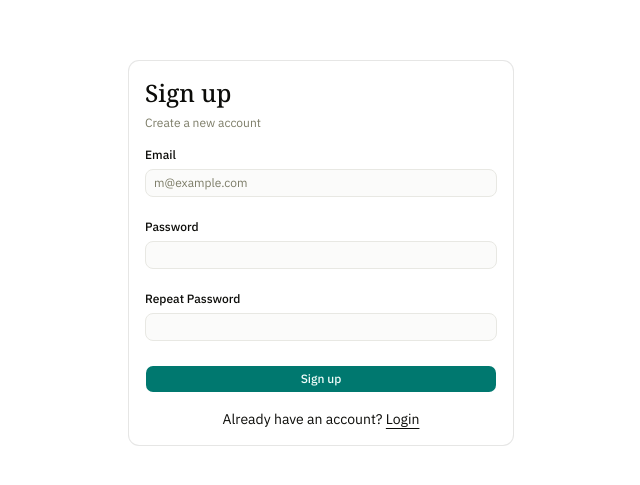
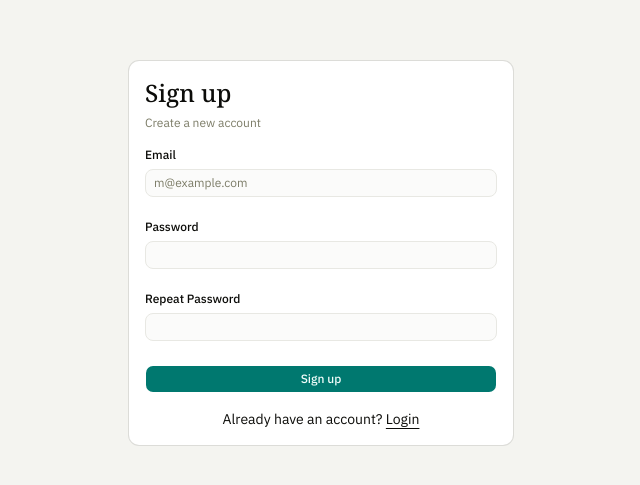
Before and after one commit to amyr11/dispo, a Next.js app: page /auth/sign-up in a window 1280 px wide. Shown: the part 147-632 px from the top of the page, without its empty margins (319-959 px from the left). Built offline with nearby package versions, Linux system fonts and the light colour scheme.

Commit message:
refactor: update background color for auth pages

```diff
--- a/app/auth/forgot-password/page.tsx
+++ b/app/auth/forgot-password/page.tsx
@@ -1,8 +1,8 @@
-import { ForgotPasswordForm } from '@/components/forgot-password-form'
+import { ForgotPasswordForm } from "@/components/forgot-password-form"
 
 export default function Page() {
   return (
-    <div className="flex min-h-svh w-full items-center justify-center p-6 md:p-10">
+    <div className="flex min-h-svh w-full items-center justify-center bg-muted p-6 md:p-10">
       <div className="w-full max-w-sm">
         <ForgotPasswordForm />
       </div>
--- a/app/auth/sign-up/page.tsx
+++ b/app/auth/sign-up/page.tsx
@@ -1,8 +1,8 @@
-import { SignUpForm } from '@/components/sign-up-form'
+import { SignUpForm } from "@/components/sign-up-form"
 
 export default function Page() {
   return (
-    <div className="flex min-h-svh w-full items-center justify-center p-6 md:p-10">
+    <div className="flex min-h-svh w-full items-center justify-center bg-muted p-6 md:p-10">
       <div className="w-full max-w-sm">
         <SignUpForm />
       </div>
--- a/app/auth/update-password/page.tsx
+++ b/app/auth/update-password/page.tsx
@@ -1,8 +1,8 @@
-import { UpdatePasswordForm } from '@/components/update-password-form'
+import { UpdatePasswordForm } from "@/components/update-password-form"
 
 export default function Page() {
   return (
-    <div className="flex min-h-svh w-full items-center justify-center p-6 md:p-10">
+    <div className="flex min-h-svh w-full items-center justify-center bg-muted p-6 md:p-10">
       <div className="w-full max-w-sm">
         <UpdatePasswordForm />
       </div>
```
